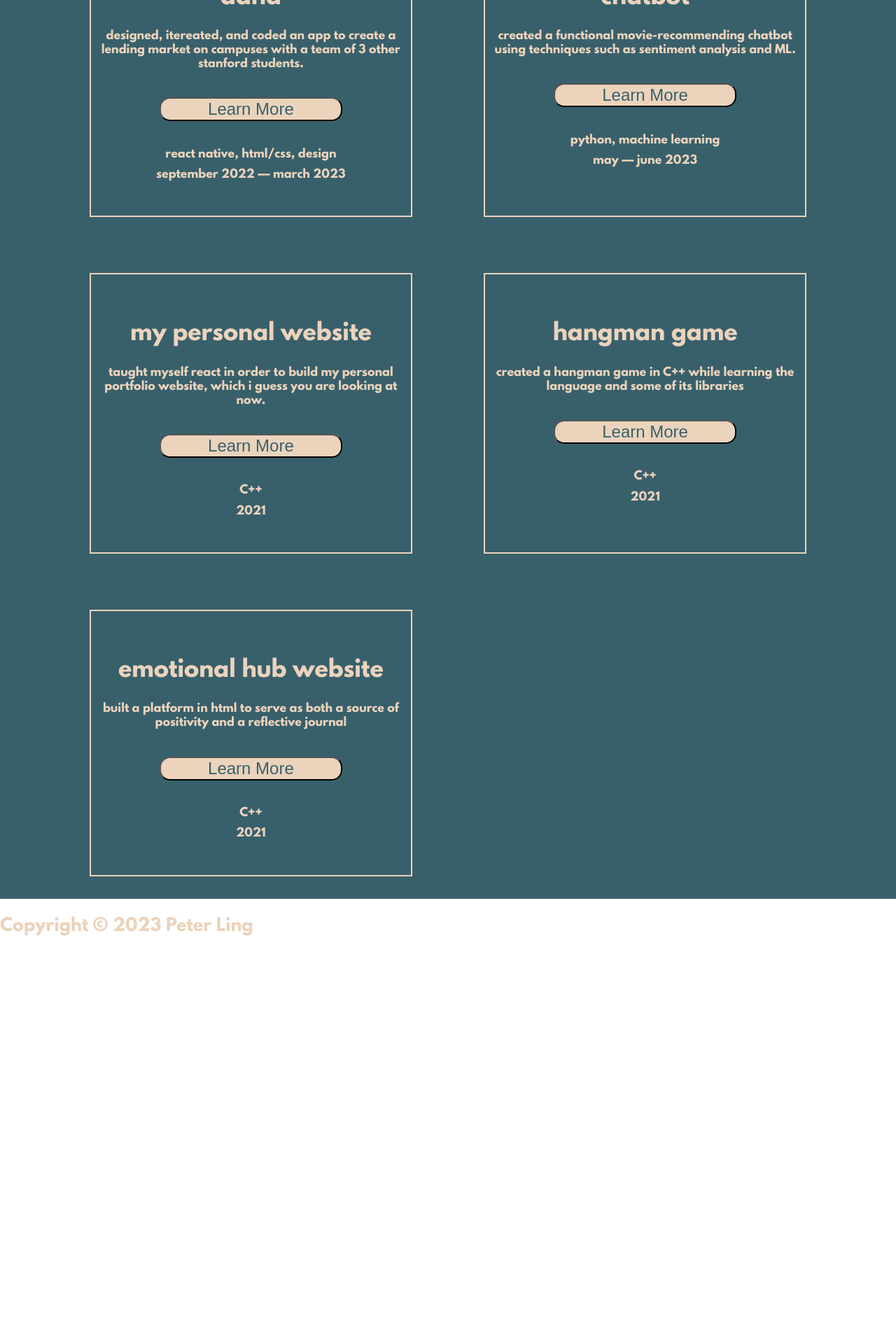
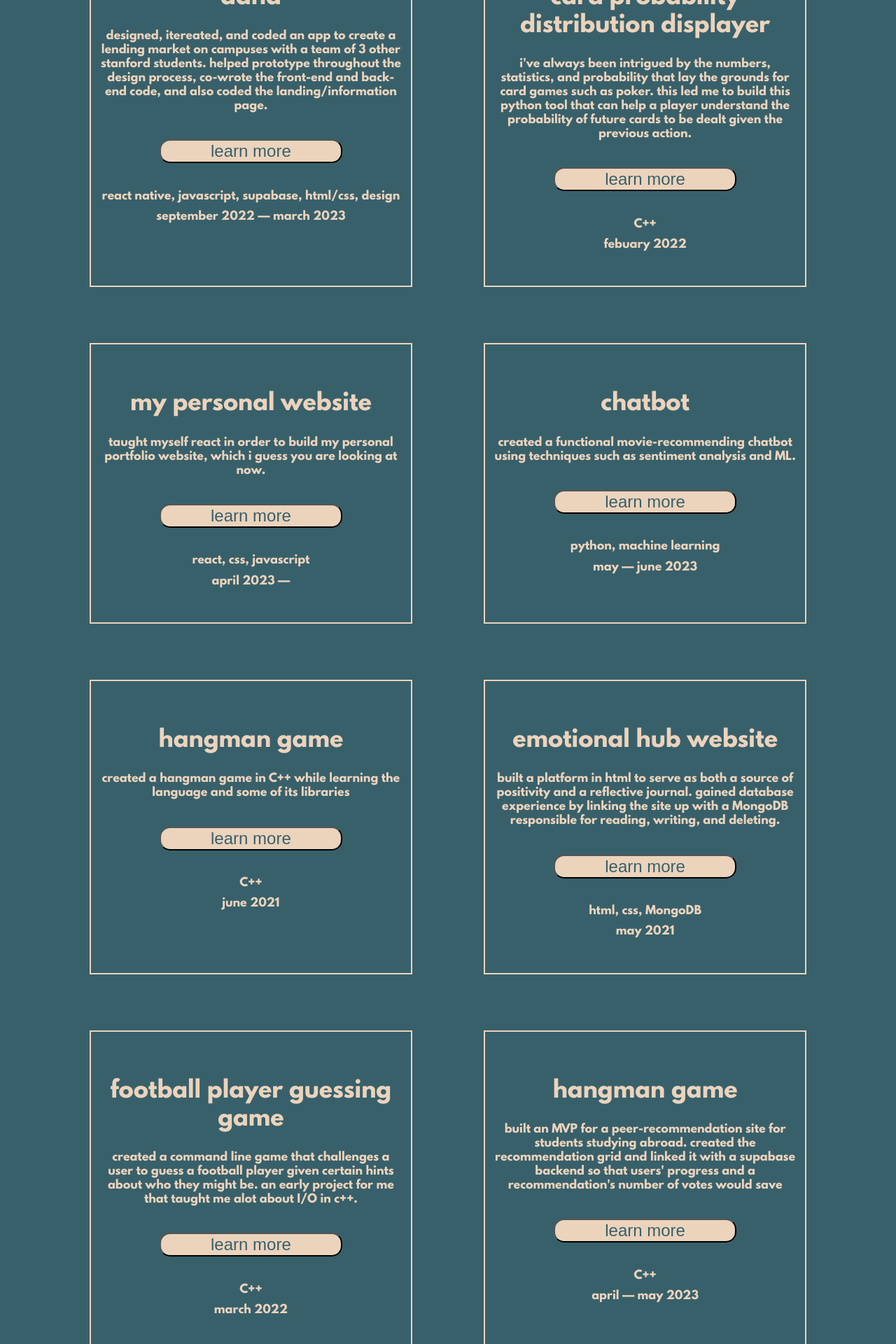
Before and after one commit to peter-ling/ling-website, a React (Create React App) app: page / in a window 1280 px wide. Shown: the part 2400-4320 px from the top of the page at 70% size. Before the commit the page ends 3762 px from the top, so only its background shows below. Built offline with nearby package versions, Linux system fonts and the light colour scheme.

Commit message:
Add all projects to grid

```diff
--- a/public/index.html
+++ b/public/index.html
@@ -24,7 +24,7 @@
       work correctly both with client-side routing and a non-root public URL.
       Learn how to configure a non-root public URL by running `npm run build`.
     -->
-    <title>React App</title>
+    <title>Peter Ling</title>
   </head>
   <body>
     <noscript>You need to enable JavaScript to run this app.</noscript>
--- a/src/App.js
+++ b/src/App.js
@@ -177,10 +177,30 @@ const Projects = () => (
       <CCard className="project-card">
         <CCardBody className="project-card-body">
           <CCardTitle className='project-card-title'>daha</CCardTitle>
-          <CCardSubtitle className="project-card-description"  style={{fontSize: "1rem", marginTop: '-1.75rem'}}>designed, itereated, and coded an app to create a lending market on campuses with a team of 3 other stanford students.</CCardSubtitle>
-          <button className='project-card-button' onClick={() => window.open('https://web.stanford.edu/class/cs194h/projects/daha/')}>Learn More</button>
-          <CCardSubtitle className="project-card-description" style={{fontSize: "1rem", marginBottom: '-1.75rem'}}>react native, html/css, design</CCardSubtitle>
+          <CCardSubtitle className="project-card-description"  style={{fontSize: "1rem", marginTop: '-1.75rem'}}>designed, itereated, and coded an app to create a lending market on campuses with a team of 3 other stanford students. helped prototype throughout the design process, co-wrote the front-end and back-end code, and also coded the landing/information page.</CCardSubtitle>
+          <button className='project-card-button' onClick={() => window.open('https://web.stanford.edu/class/cs194h/projects/daha/')}>learn more</button>
+          <CCardSubtitle className="project-card-description" style={{fontSize: "1rem", marginBottom: '-1.75rem'}}>react native, javascript, supabase, html/css, design</CCardSubtitle>
           <CCardSubtitle className="project-card-description" style={{fontSize: "1rem"}}>september 2022 — march 2023</CCardSubtitle>
+        </CCardBody>
+      </CCard>
+
+      <CCard className="project-card">
+        <CCardBody className="project-card-body">
+          <CCardTitle className='project-card-title'>card probability distribution displayer</CCardTitle>
+          <CCardSubtitle className="project-card-description"  style={{fontSize: "1rem", marginTop: '-1.75rem'}}>i've always been intrigued by the numbers, statistics, and probability that lay the grounds for card games such as poker. this led me to build this python tool that can help a player understand the probability of future cards to be dealt given the previous action.</CCardSubtitle>
+          <button className='project-card-button' onClick={() => window.open('https://github.com/peter-ling/word-guessing-game')}>learn more</button>
+          <CCardSubtitle className="project-card-description" style={{fontSize: "1rem", marginBottom: '-1.75rem'}}>C++</CCardSubtitle>
+          <CCardSubtitle className="project-card-description" style={{fontSize: "1rem"}}>febuary 2022</CCardSubtitle>
+        </CCardBody>
+      </CCard>
+
+      <CCard className="project-card">
+        <CCardBody className="project-card-body">
+          <CCardTitle className='project-card-title'>my personal website</CCardTitle>
+          <CCardSubtitle className="project-card-description"  style={{fontSize: "1rem", marginTop: '-1.75rem'}}>taught myself react in order to build my personal portfolio website, which i guess you are looking at now. </CCardSubtitle>
+          <button className='project-card-button' onClick={() => window.open('https://github.com/peter-ling/ling-website')}>learn more</button>
+          <CCardSubtitle className="project-card-description" style={{fontSize: "1rem", marginBottom: '-1.75rem'}}>react, css, javascript</CCardSubtitle>
+          <CCardSubtitle className="project-card-description" style={{fontSize: "1rem"}}>april 2023 —</CCardSubtitle>
         </CCardBody>
       </CCard>
 
@@ -188,7 +208,7 @@ const Projects = () => (
         <CCardBody className="project-card-body">
           <CCardTitle className='project-card-title'>chatbot</CCardTitle>
           <CCardSubtitle className="project-card-description"  style={{fontSize: "1rem", marginTop: '-1.75rem'}}>created a functional movie-recommending chatbot using techniques such as sentiment analysis and ML.</CCardSubtitle>
-          <button className='project-card-button' onClick={() => window.open('https://github.com/larsenweigle/chatbot/blob/main/chatbot.py')}>Learn More</button>
+          <button className='project-card-button' onClick={() => window.open('https://github.com/larsenweigle/chatbot/blob/main/chatbot.py')}>learn more</button>
           <CCardSubtitle className="project-card-description" style={{fontSize: "1rem", marginBottom: '-1.75rem'}}>python, machine learning</CCardSubtitle>
           <CCardSubtitle className="project-card-description" style={{fontSize: "1rem"}}>may — june 2023</CCardSubtitle>
         </CCardBody>
@@ -196,33 +216,64 @@ const Projects = () => (
 
       <CCard className="project-card">
         <CCardBody className="project-card-body">
-          <CCardTitle className='project-card-title'>my personal website</CCardTitle>
-          <CCardSubtitle className="project-card-description"  style={{fontSize: "1rem", marginTop: '-1.75rem'}}>taught myself react in order to build my personal portfolio website, which i guess you are looking at now. </CCardSubtitle>
-          <button className='project-card-button' onClick={() => window.open('https://github.com/peter-ling/word-guessing-game')}>Learn More</button>
+          <CCardTitle className='project-card-title'>hangman game</CCardTitle>
+          <CCardSubtitle className="project-card-description"  style={{fontSize: "1rem", marginTop: '-1.75rem'}}>created a hangman game in C++ while learning the language and some of its libraries</CCardSubtitle>
+          <button className='project-card-button' onClick={() => window.open('https://github.com/peter-ling/word-guessing-game')}>learn more</button>
           <CCardSubtitle className="project-card-description" style={{fontSize: "1rem", marginBottom: '-1.75rem'}}>C++</CCardSubtitle>
-          <CCardSubtitle className="project-card-description" style={{fontSize: "1rem"}}>2021</CCardSubtitle>
+          <CCardSubtitle className="project-card-description" style={{fontSize: "1rem"}}>june 2021</CCardSubtitle>
+        </CCardBody>
+      </CCard>
+
+      <CCard className="project-card">
+        <CCardBody className="project-card-body">
+          <CCardTitle className='project-card-title'>emotional hub website</CCardTitle>
+          <CCardSubtitle className="project-card-description"  style={{fontSize: "1rem", marginTop: '-1.75rem'}}>built a platform in html to serve as both a source of positivity and a reflective journal. gained database experience by linking the site up with a MongoDB responsible for reading, writing, and deleting.</CCardSubtitle>
+          <button className='project-card-button' onClick={() => window.open('https://github.com/peter-ling/word-guessing-game')}>learn more</button>
+          <CCardSubtitle className="project-card-description" style={{fontSize: "1rem", marginBottom: '-1.75rem'}}>html, css, MongoDB</CCardSubtitle>
+          <CCardSubtitle className="project-card-description" style={{fontSize: "1rem"}}>may 2021</CCardSubtitle>
+        </CCardBody>
+      </CCard>
+
+      <CCard className="project-card">
+        <CCardBody className="project-card-body">
+          <CCardTitle className='project-card-title'>football player guessing game</CCardTitle>
+          <CCardSubtitle className="project-card-description"  style={{fontSize: "1rem", marginTop: '-1.75rem'}}>created a command line game that challenges a user to guess a football player given certain hints about who they might be. an early project for me that taught me alot about I/O in c++.</CCardSubtitle>
+          <button className='project-card-button' onClick={() => window.open('https://github.com/peter-ling/football-trivia-game')}>learn more</button>
+          <CCardSubtitle className="project-card-description" style={{fontSize: "1rem", marginBottom: '-1.75rem'}}>C++</CCardSubtitle>
+          <CCardSubtitle className="project-card-description" style={{fontSize: "1rem"}}>march 2022</CCardSubtitle>
         </CCardBody>
       </CCard>
 
       <CCard className="project-card">
         <CCardBody className="project-card-body">
           <CCardTitle className='project-card-title'>hangman game</CCardTitle>
-          <CCardSubtitle className="project-card-description"  style={{fontSize: "1rem", marginTop: '-1.75rem'}}>created a hangman game in C++ while learning the language and some of its libraries</CCardSubtitle>
-          <button className='project-card-button' onClick={() => window.open('https://github.com/peter-ling/word-guessing-game')}>Learn More</button>
+          <CCardSubtitle className="project-card-description"  style={{fontSize: "1rem", marginTop: '-1.75rem'}}>built an MVP for a peer-recommendation site for students studying abroad. created the recommendation grid and linked it with a supabase backend so that users' progress and a recommendation's number of votes would save</CCardSubtitle>
+          <button className='project-card-button' onClick={() => window.open('https://github.com/peter-ling/word-guessing-game')}>learn more</button>
           <CCardSubtitle className="project-card-description" style={{fontSize: "1rem", marginBottom: '-1.75rem'}}>C++</CCardSubtitle>
-          <CCardSubtitle className="project-card-description" style={{fontSize: "1rem"}}>2021</CCardSubtitle>
+          <CCardSubtitle className="project-card-description" style={{fontSize: "1rem"}}>april — may 2023</CCardSubtitle>
         </CCardBody>
       </CCard>
 
       <CCard className="project-card">
         <CCardBody className="project-card-body">
-          <CCardTitle className='project-card-title'>emotional hub website</CCardTitle>
-          <CCardSubtitle className="project-card-description"  style={{fontSize: "1rem", marginTop: '-1.75rem'}}>built a platform in html to serve as both a source of positivity and a reflective journal</CCardSubtitle>
-          <button className='project-card-button' onClick={() => window.open('https://github.com/peter-ling/word-guessing-game')}>Learn More</button>
-          <CCardSubtitle className="project-card-description" style={{fontSize: "1rem", marginBottom: '-1.75rem'}}>C++</CCardSubtitle>
-          <CCardSubtitle className="project-card-description" style={{fontSize: "1rem"}}>2021</CCardSubtitle>
+          <CCardTitle className='project-card-title'>logistic regression</CCardTitle>
+          <CCardSubtitle className="project-card-description"  style={{fontSize: "1rem", marginTop: '-1.75rem'}}>wrote, trained, and tested a machine learning algorithm that takes in csv files to make predictions on their outputs.</CCardSubtitle>
+          <button className='project-card-button' onClick={() => window.open('https://github.com/peter-ling/logistic-regression')}>learn more</button>
+          <CCardSubtitle className="project-card-description" style={{fontSize: "1rem", marginBottom: '-1.75rem'}}>python, machine learning</CCardSubtitle>
+          <CCardSubtitle className="project-card-description" style={{fontSize: "1rem"}}>november — december 2021</CCardSubtitle>
         </CCardBody>
       </CCard>
+
+      <CCard className="project-card">
+        <CCardBody className="project-card-body">
+          <CCardTitle className='project-card-title'>naive bayes</CCardTitle>
+          <CCardSubtitle className="project-card-description"  style={{fontSize: "1rem", marginTop: '-1.75rem'}}>using naive bayes, created a machine learning algorithm to make predictions given previous training data.</CCardSubtitle>
+          <button className='project-card-button' onClick={() => window.open('https://github.com/peter-ling/naive-bayes')}>learn more</button>
+          <CCardSubtitle className="project-card-description" style={{fontSize: "1rem", marginBottom: '-1.75rem'}}>python, machine learning</CCardSubtitle>
+          <CCardSubtitle className="project-card-description" style={{fontSize: "1rem"}}>november — december 2021</CCardSubtitle>
+        </CCardBody>
+      </CCard>
+
 
 
     </div>
```
